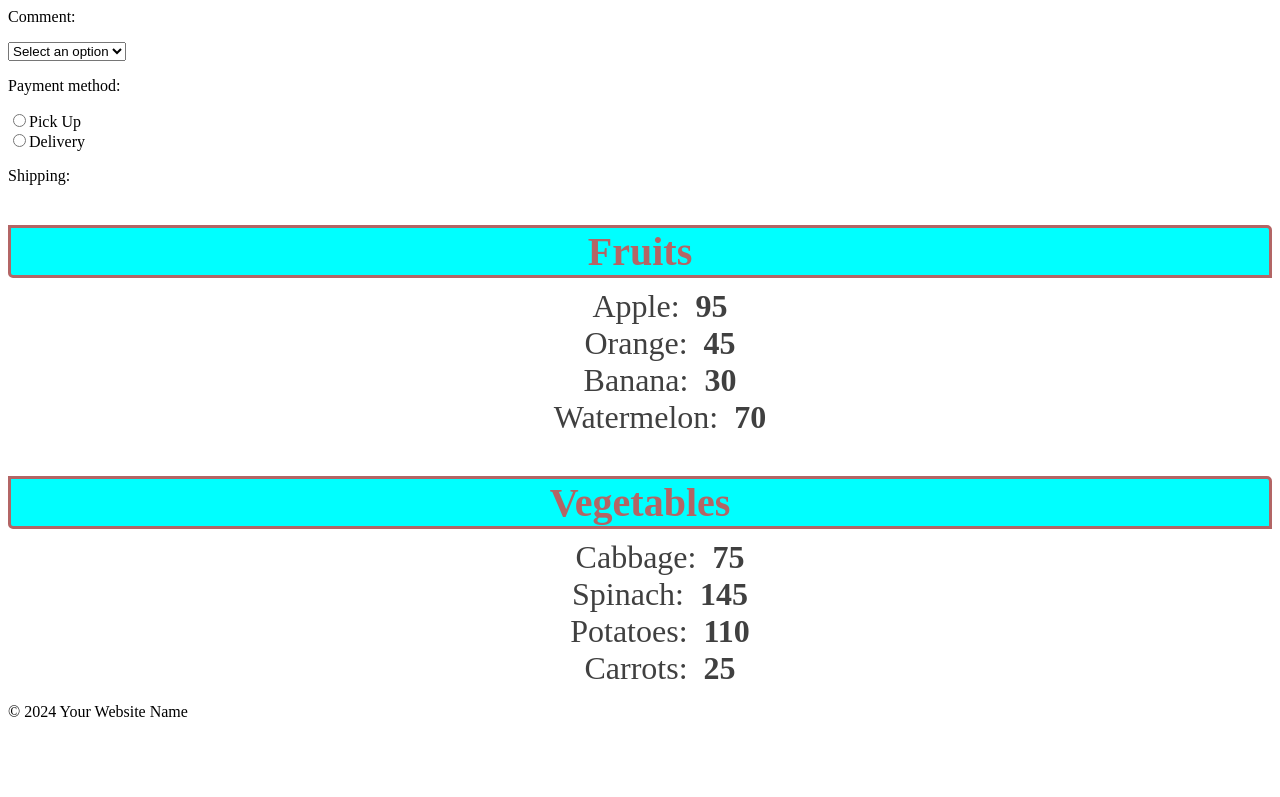
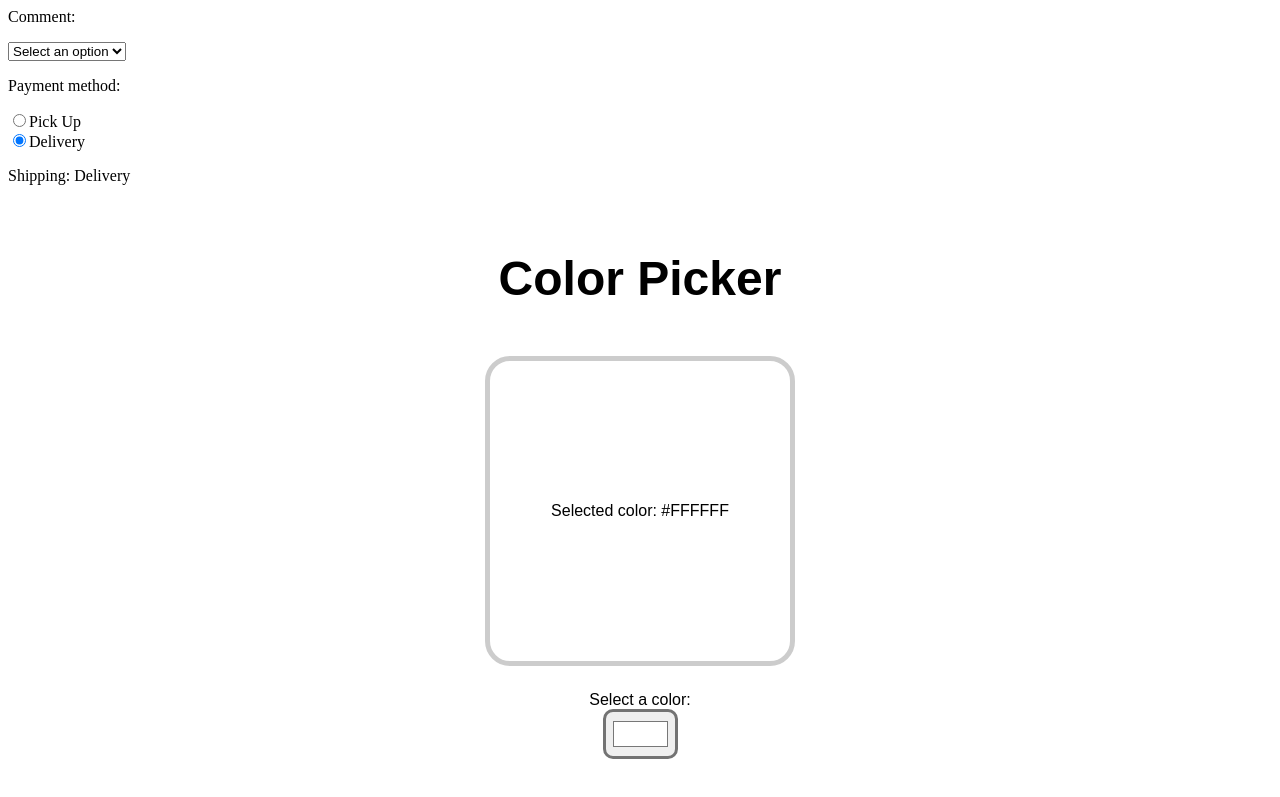
Before and after one commit to samson-mutangili/ReactJs, a React app in the folder my-react-app/: page / in a window 1280 px wide. Shown: the part 1100-1897 px from the top of the page. Before the commit the page ends 1837 px from the top, so only its background shows below. Built offline with nearby package versions, Linux system fonts and the light colour scheme; the HTML template or start-up script is replaced by a standard one.

Commit message:
Added a color picker component

```diff
--- a/my-react-app/src/App.jsx
+++ b/my-react-app/src/App.jsx
@@ -8,6 +8,7 @@
 import List from './List.jsx';
 import Counter from './Counter.jsx';
 import Order from './Order.jsx';
+import ColorPicker from './ColorPicker.jsx';
 
 function App() {
 
@@ -37,9 +38,12 @@
       <Student name="Samson" age={27} profession="Software Engineer" hasMasters={true}/>
       <Student name="Justus" age={28} profession="Chef" hasMasters={false}/>
       <Student name="Brian" age={23} profession="Teacher" hasMasters={true}/>
-      <Student/> */}
+      <Student
+      /> */}
 
       <Order/>
+
+      <ColorPicker/>
 
       {fruits.length > 0 && <List items={fruits} category="Fruits"/>}
       {vegetables.length > 0 ? <List items={vegetables} category="Vegetables"/> : null}
--- /dev/null
+++ b/my-react-app/src/ColorPicker.jsx
@@ -0,0 +1,23 @@
+import React, { useState } from "react";
+
+function ColorPicker(){
+
+    const [color, setColor] = useState("#FFFFFF");
+
+    const handleColorChange = (e) =>{
+        setColor(e.target.value);
+    }
+
+    return(
+        <div className="color-picker-container">
+            <h1>Color Picker</h1>
+            <div className="color-display" style={{backgroundColor: color}}>
+                <p>Selected color: {color}</p>
+            </div>
+            <label htmlFor="">Select a color:</label>
+            <input type="color" name="color" id="color" value={color} onChange={handleColorChange} />
+        </div>
+    );
+}
+
+export default ColorPicker
--- a/my-react-app/src/Order.jsx
+++ b/my-react-app/src/Order.jsx
@@ -6,7 +6,7 @@
     const [quantity, setQuantity] = useState(0);
     const [comment, setComment] = useState("");
     const [payment, setPayment] = useState("");
-    const [shipping, setShipping] = useState("");
+    const [shipping, setShipping] = useState("Delivery");
 
     const handleNameChange = (event) =>{
         setName(event.target.value);
--- a/my-react-app/src/index.css
+++ b/my-react-app/src/index.css
@@ -103,3 +103,36 @@
 .counter-button:hover{
   background-color: hsl(197, 100%, 38%);
 }
+
+.color-picker-container{
+  font-family: Arial, Helvetica, sans-serif;
+  display: flex;
+  flex-direction: column;
+  align-items: center;
+
+}
+
+.color-picker-container h1{
+  margin: 50px;
+  font-size: 3rem;
+}
+
+.color-display{
+  width: 300px;
+  height: 300px;
+  display: flex;
+  justify-content: center;
+  align-items: center;
+  border: 5px solid hsl(0, 0%, 80%);
+  border-radius: 25px;
+  margin-bottom: 25px;
+  transition: 0.25s ease;
+}
+
+input[type="color"]{
+  width: 75px;
+  height: 50px;
+  padding: 5px;
+  border-radius: 10px;
+  border: 3px solid hsl(0, 0%, 45%);
+}
```
